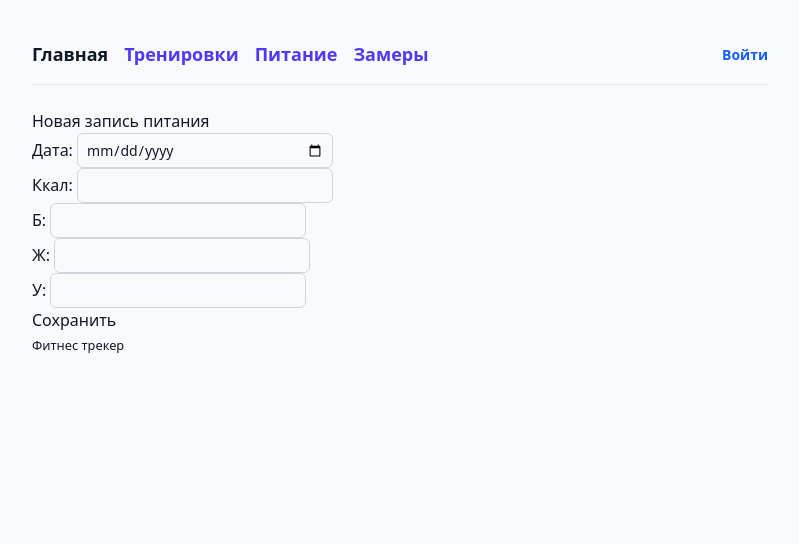
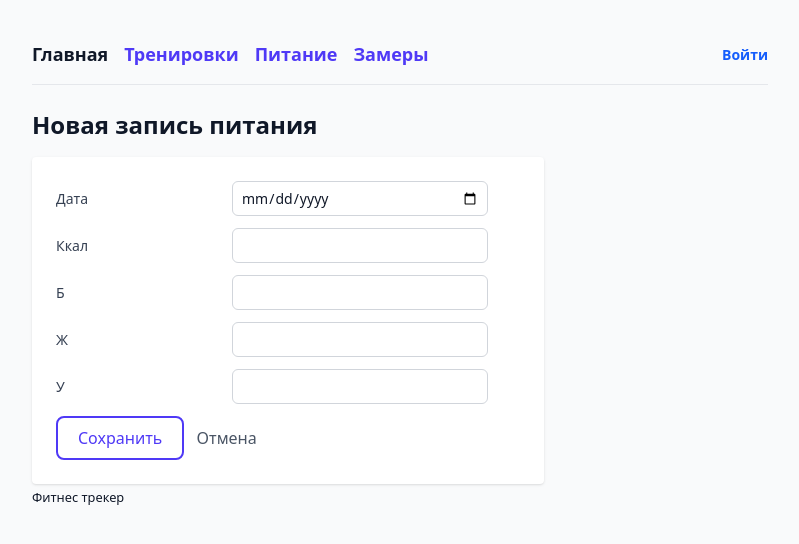
Before and after one commit to Anyakin666/fitness_tracker, a Django app: page /nutrition/add/ in a window 1280 px wide. Shown: the top 544 px of the page, without its empty margins (240-1039 px from the left). Run offline with Django 5.2, Linux system fonts and the light colour scheme.

Commit message:
added styles to nutrition

```diff
--- a/tracker/templates/tracker/nutrition_form.html
+++ b/tracker/templates/tracker/nutrition_form.html
@@ -3,11 +3,33 @@
 {% block title %}Новая запись питания{% endblock %}
 
 {% block content %}
-  <h1>Новая запись питания</h1>
+  <h1 class="text-2xl font-bold mb-4">Новая запись питания</h1>
 
-  <form method="post">
+  <form method="post" class="bg-white p-6 rounded shadow-sm max-w-lg">
     {% csrf_token %}
-    {{ form.as_p }}
-    <button type="submit">Сохранить</button>
+    <div class="flex items-center gap-4 mb-3">
+    <label for="{{ form.date.id_for_label }}" class="w-40 text-sm text-gray-700">Дата</label>
+    {{ form.date }}
+    </div>
+    <div class="flex items-center gap-4 mb-3">
+    <label for="{{ form.calories.id_for_label }}" class="w-40 text-sm text-gray-700">Ккал</label>
+    {{ form.calories }}
+    </div>
+    <div class="flex items-center gap-4 mb-3">
+    <label for="{{ form.protein.id_for_label }}" class="w-40 text-sm text-gray-700">Б</label>
+    {{ form.protein }}
+    </div>
+    <div class="flex items-center gap-4 mb-3">
+    <label for="{{ form.fat.id_for_label }}" class="w-40 text-sm text-gray-700">Ж</label>
+    {{ form.fat }}
+    </div>
+    <div class="flex items-center gap-4 mb-3">
+    <label for="{{ form.carbs.id_for_label }}" class="w-40 text-sm text-gray-700">У</label>
+    {{ form.carbs }}
+    </div>
+    <div class="flex-gap-3 mt-2">
+    <button type="submit" class="inline-block bg-white text-indigo-600 border-2 border-indigo-600 px-5 py-2 rounded-lg hover:bg-indigo-50 font-medium">Сохранить</button>
+    <a href="{% url 'nutrition_list' %}" class="text-gray-600 hover:underline self-center ml-2">Отмена</a>
+    </div>
   </form>
 {% endblock %}
--- a/tracker/templates/tracker/workout_form.html
+++ b/tracker/templates/tracker/workout_form.html
@@ -27,7 +27,9 @@
     <label for="{{ form.notes.id_for_label }}" class="w-40 text-sm text-gray-700 pt-2">Заметки</label>
     {{ form.notes }}
   </div>
-
-  <button type="submit" class="inline-block bg-white text-indigo-600 border-2 border-indigo-600 px-5 py-2 rounded-lg hover:bg-indigo-50 font-medium mb-4">Сохранить</button>
+  <div class="flex-gap-3 mt-2">
+  <button type="submit" class="inline-block bg-white text-indigo-600 border-2 border-indigo-600 px-5 py-2 rounded-lg hover:bg-indigo-50 font-medium">Сохранить</button>
+  <a href="{% url 'workout_list' %}" class="text-gray-600 hover:underline self-center ml-2">Отмена</a>
+  </div>
 </form>
 {% endblock %}
```
Also changed, not shown: tracker/templates/tracker/nutrition_confirm_delete.html (+7 -5 lines), tracker/templates/tracker/nutrition_list.html (+23 -11 lines).
